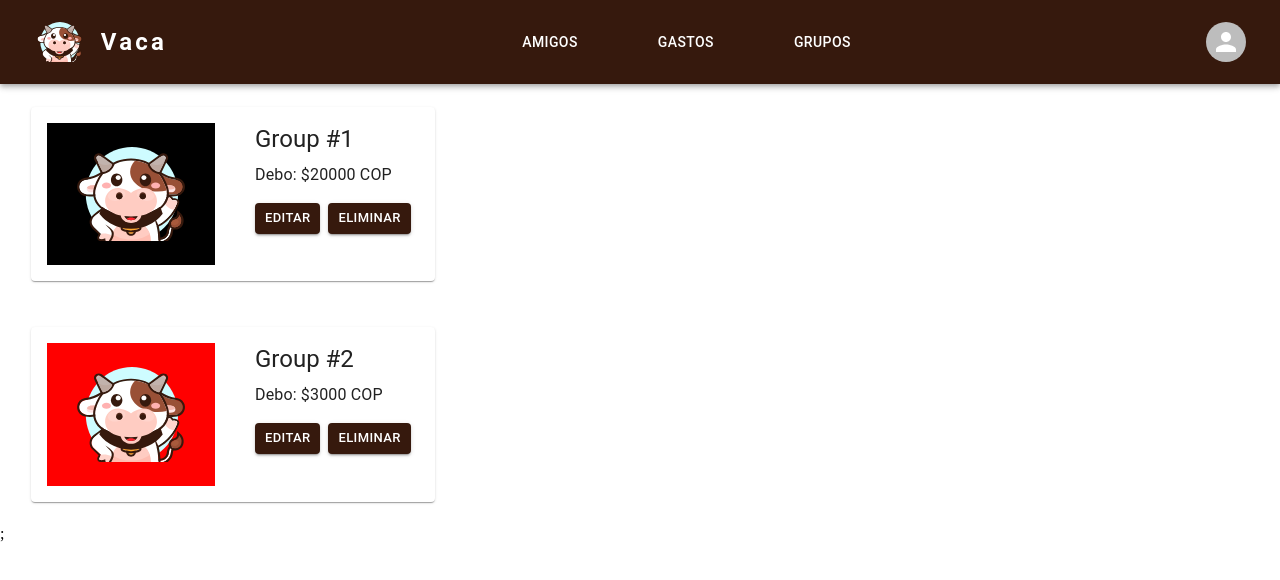
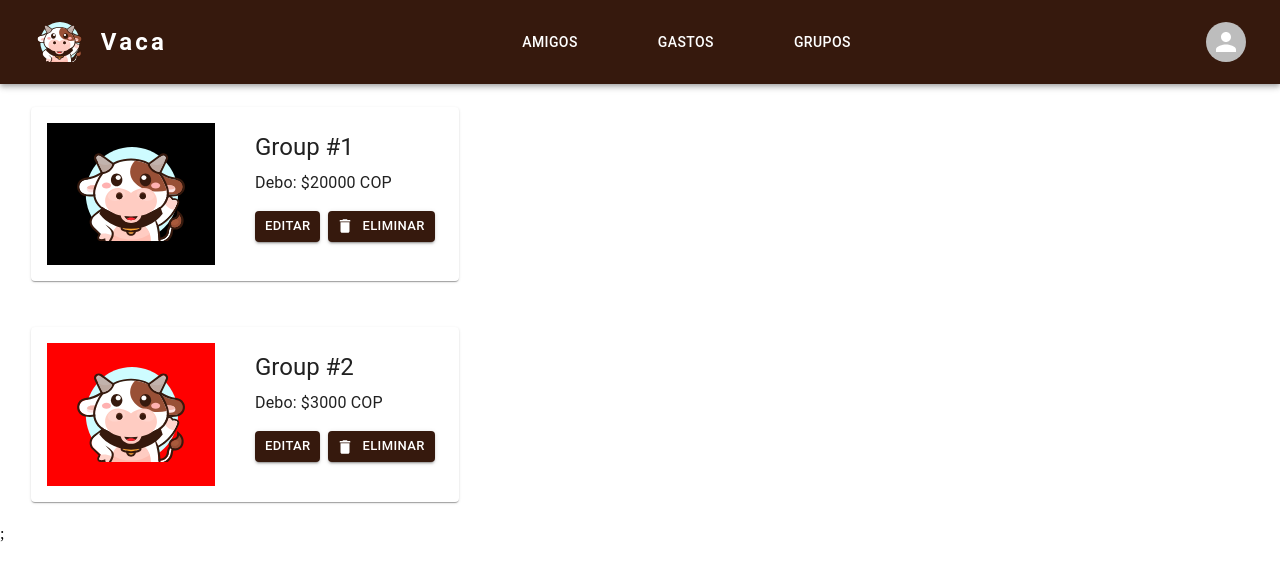
Before and after one commit to LilianaFranco/vaca-frontend-react, a React (Vite) app: page /groups in a window 1280 px wide. Shown: the top 580 px of the page. Built offline with nearby package versions, Linux system fonts and the light colour scheme.

Commit message:
Change some cards margin

```diff
--- a/src/components/common/GroupCard.jsx
+++ b/src/components/common/GroupCard.jsx
@@ -7,6 +7,7 @@ import {
   CardMedia,
   Typography,
 } from "@mui/material";
+import DeleteIcon from "@mui/icons-material/Delete";
 import React from "react";
 
 const GroupCard = ({ group }) => {
@@ -27,7 +28,9 @@ const GroupCard = ({ group }) => {
       />
       <CardContent
         sx={{
-          display: "block",
+          display: "flex",
+          flexDirection: "column",
+          justifyContent: "center",
         }}
       >
         <CardHeader title={group.name} sx={{ padding: "0px 8px" }} />
@@ -38,7 +41,7 @@ const GroupCard = ({ group }) => {
           <Button size="small" variant="contained">
             EDITAR
           </Button>
-          <Button size="small" variant="contained">
+          <Button size="small" variant="contained" startIcon={<DeleteIcon />}>
             ELIMINAR
           </Button>
         </CardActions>
```
